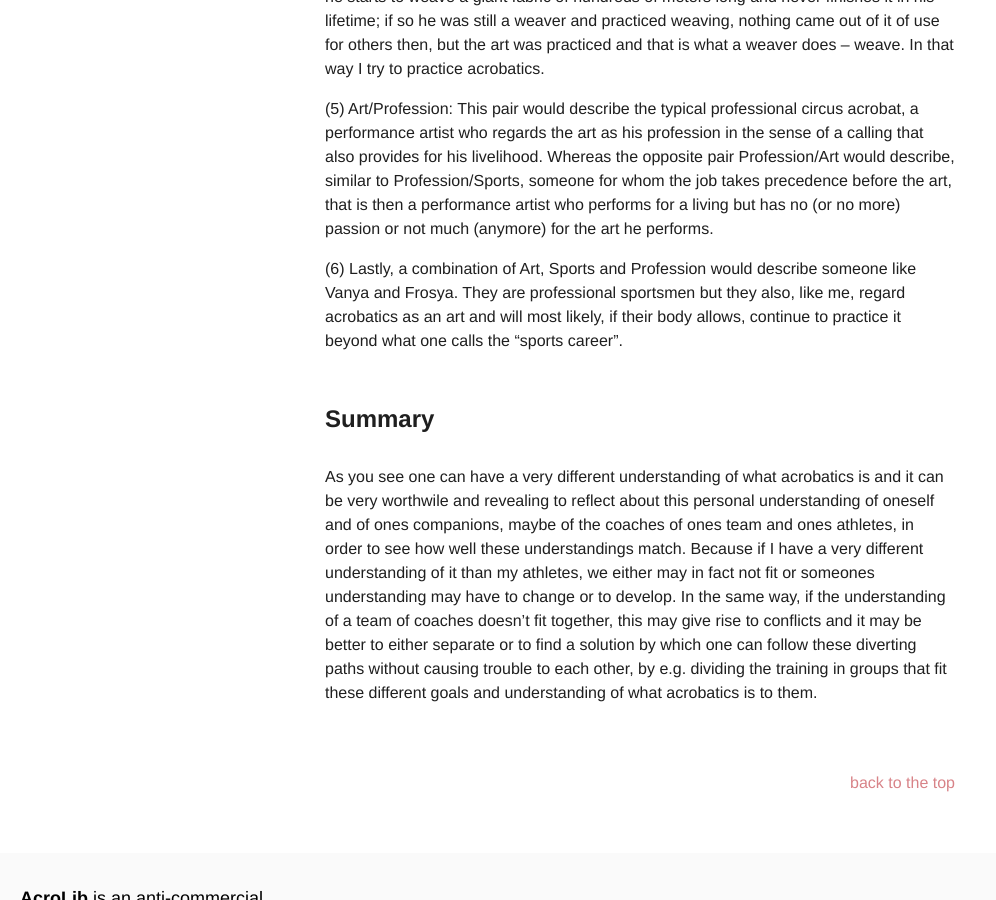
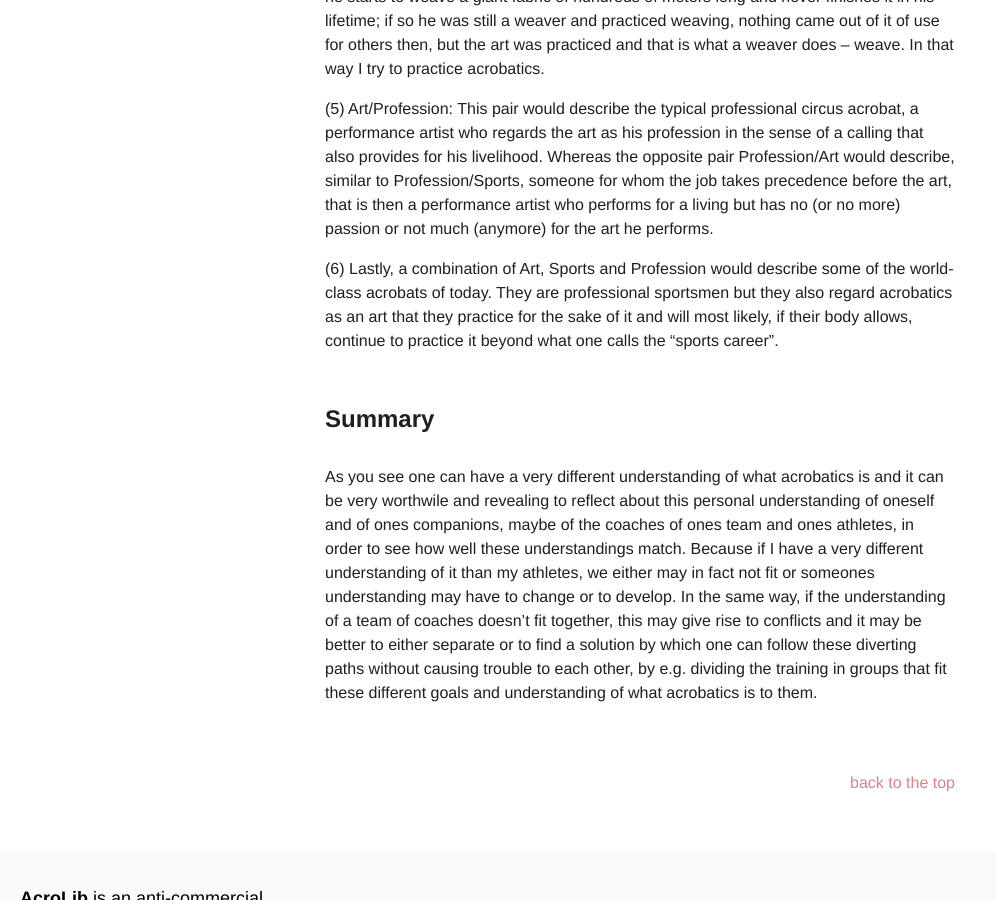
Before and after one commit to floshin/acrolib, a Jekyll site: the page built from training/four-understandings.md, in a window 1280 px wide and 900 px high, scrolled down 2991 px. Shown: the whole window, without its empty margins (0-996 px from the left). Built offline with Jekyll 4.4.1, drawn with Linux system fonts in a browser that asks for light colours; our own code applies the rules of GitHub Pages for plain Markdown files.

Commit message:
Update four-understandings.md

```diff
--- a/training/four-understandings.md
+++ b/training/four-understandings.md
@@ -55,7 +55,7 @@ Whereas the opposite pair Art/Sport I would describe to myself. I do not regard
 
 (5) Art/Profession: This pair would describe the typical professional circus acrobat, a performance artist who regards the art as his profession in the sense of a calling that also provides for his livelihood. Whereas the opposite pair Profession/Art would describe, similar to Profession/Sports, someone for whom the job takes precedence before the art, that is then a performance artist who performs for a living but has no (or no more) passion or not much (anymore) for the art he performs.
 
-(6) Lastly, a combination of Art, Sports and Profession would describe someone like Vanya and Frosya. They are professional sportsmen but they also, like me, regard acrobatics as an art and will most likely, if their body allows, continue to practice it beyond what one calls the "sports career".
+(6) Lastly, a combination of Art, Sports and Profession would describe some of the world-class acrobats of today. They are professional sportsmen but they also regard acrobatics as an art that they practice for the sake of it and will most likely, if their body allows, continue to practice it beyond what one calls the "sports career".
 
 
 ## Summary
```
